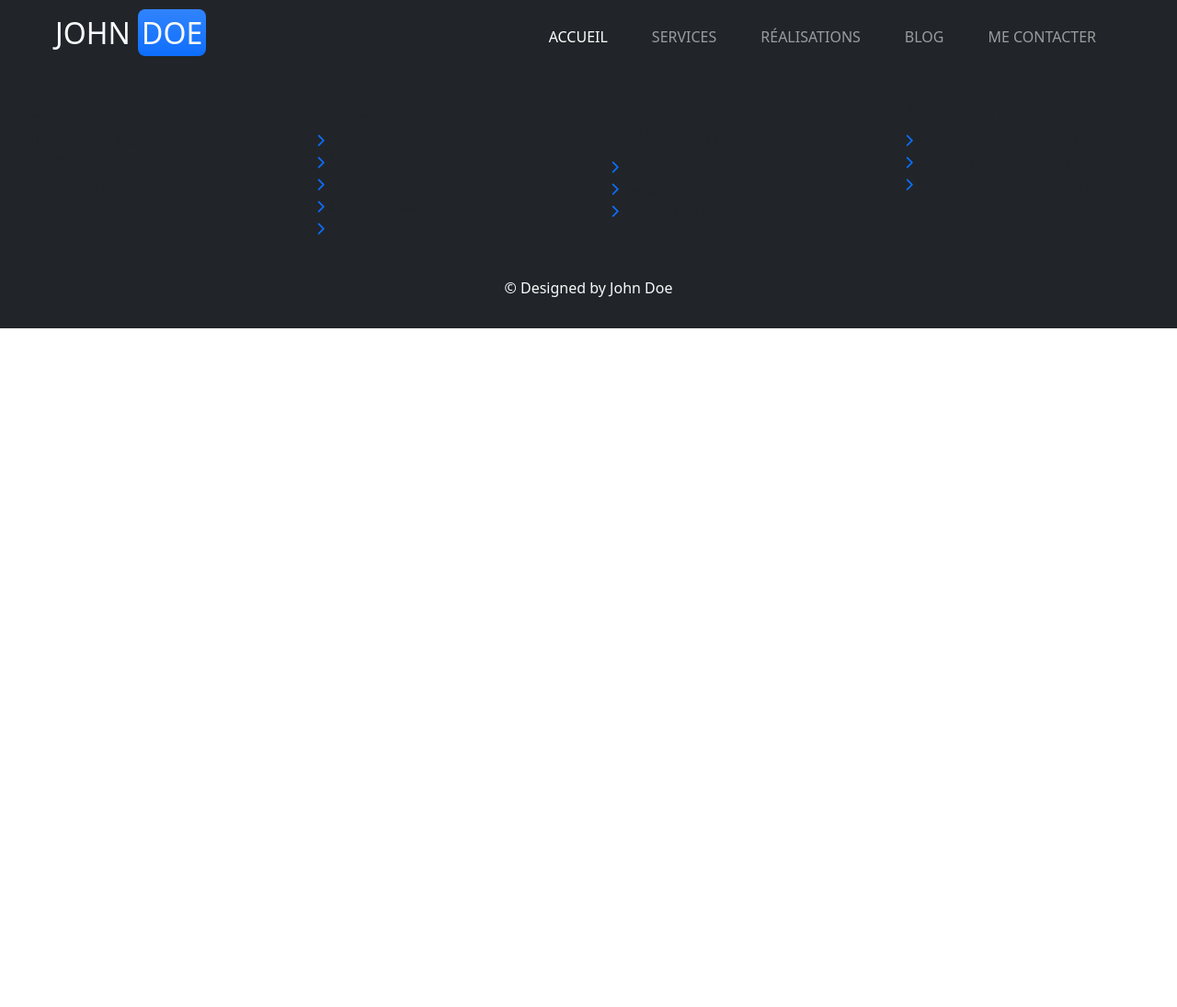
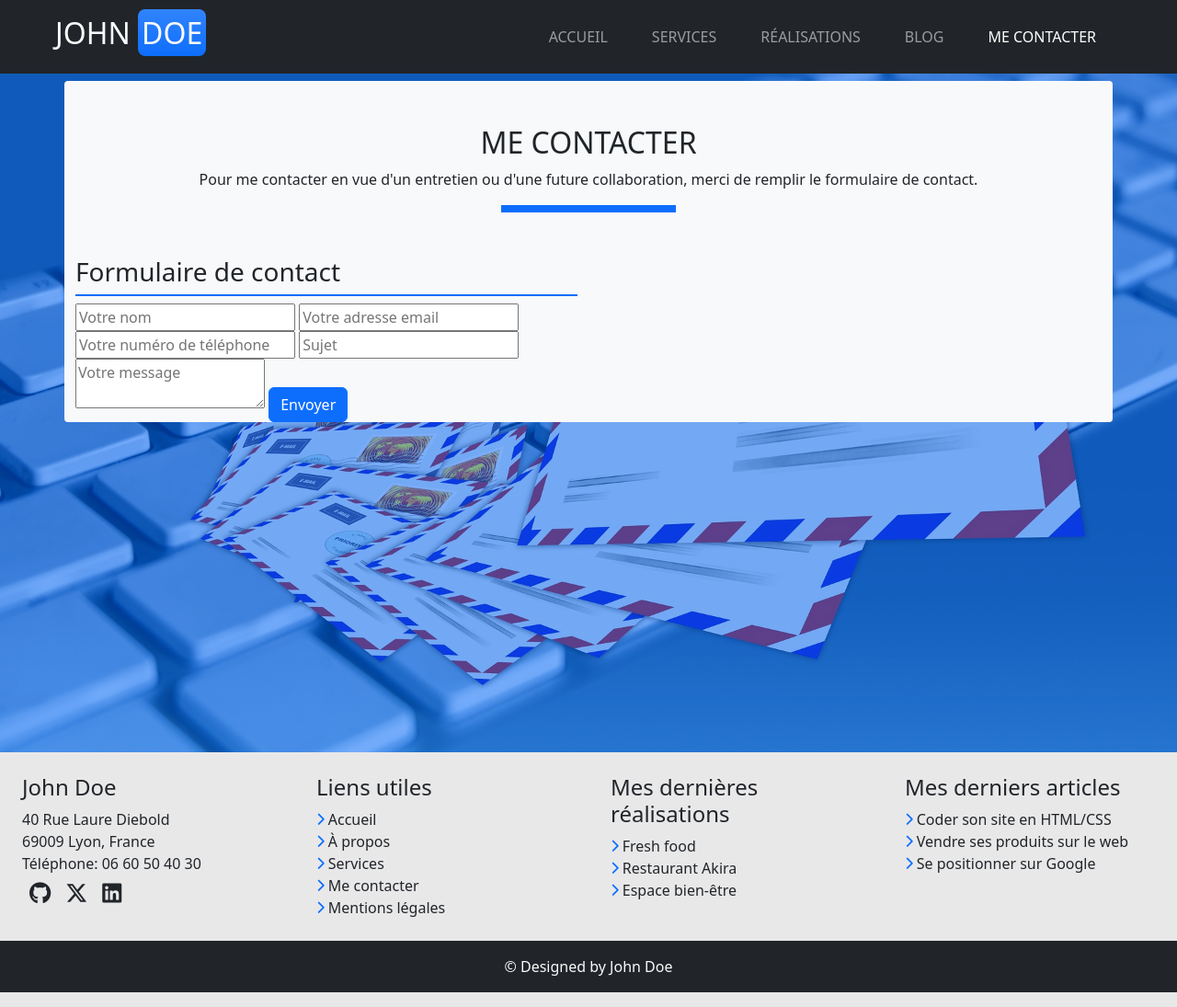
Before and after one commit to BLaeya/cv-john-doe-optimise, a website: page contact.html in a window 1280 px wide. Shown: the whole page at 92% size. Before the commit the page ends 800 px from the top, so only its background shows below. Drawn offline with nearby package versions, Linux system fonts and the light colour scheme.

Commit message:
start dev contact

```diff
--- a/contact.html
+++ b/contact.html
@@ -10,11 +10,11 @@
     ></script>
     <title>CV - portfolio John DOE</title>
   </head>
-  <body>
+  <body class="d-flex flex-column">
     <header>
       <nav class="navbar navbar-expand-lg navbar-dark bg-dark p-1 ps-5">
         <div class="container-fluid">
-          <a href="#" class="navbar-brand">
+          <a href="./index.html" class="navbar-brand">
             <h2 class="navbar-text text-uppercase fw-600 text-light">
               John <span class="bg-primary bg-gradient rounded-3 p-1">Doe</span>
             </h2>
@@ -36,29 +36,96 @@
           >
             <ul class="navbar-nav mb-2 mb-lg-0 text-light text-uppercase">
               <li class="nav-item px-3">
-                <a class="nav-link active" aria-current="page" href="#"
+                <a class="nav-link" aria-current="page" href="./index.html"
                   >Accueil</a
                 >
               </li>
               <li class="nav-item px-3">
-                <a class="nav-link" href="#">Services</a>
+                <a class="nav-link" href="./services.html">Services</a>
               </li>
               <li class="nav-item px-3">
-                <a class="nav-link" href="#">Réalisations</a>
+                <a class="nav-link" href="./portfolio.html">Réalisations</a>
               </li>
               <li class="nav-item px-3">
-                <a class="nav-link" href="#">Blog</a>
+                <a class="nav-link" href="./blog.html">Blog</a>
               </li>
               <li class="nav-item px-3">
-                <a class="nav-link" href="#">Me contacter</a>
+                <a class="nav-link active" href="#">Me contacter</a>
               </li>
             </ul>
           </div>
         </div>
       </nav>
     </header>
-    <main></main>
-    <footer class="container-fluid bg-dark bg-opacity-100">
+    <main>
+      <div class="position-relative">
+        <picture>
+          <img
+            src="./images/contact-bg.jpg"
+            alt="fond contact"
+            class="img-fluid"
+          />
+        </picture>
+        <div
+          class="overlay-contact position-absolute top-0 start-0 w-100 h-100"
+        >
+          <div class="container bg-light rounded-1 mt-2">
+            <div class="row text-center">
+              <h2 class="text-uppercase pt-5">Me contacter</h2>
+              <p class="px-5">
+                Pour me contacter en vue d'un entretien ou d'une future
+                collaboration, merci de remplir le formulaire de contact.
+              </p>
+            </div>
+            <div class="row pb-5">
+              <div class="col-4 col-sm-5 py-1"></div>
+              <div class="col-4 col-sm-2 p-1 bg-primary"></div>
+              <div class="col-4 col-sm-5 py-1"></div>
+            </div>
+            <div class="row row-cols-1 row-cols-md-2">
+              <div class="col-12 col-md-6">
+                <h3 class="border-bottom border-primary border-2 pb-2">
+                  Formulaire de contact
+                </h3>
+                <form>
+                  <input
+                    type="text"
+                    name="name"
+                    id="name"
+                    placeholder="Votre nom"
+                  />
+                  <input
+                    type="email"
+                    name="email"
+                    id="email"
+                    placeholder="Votre adresse email"
+                  />
+                  <input
+                    type="tel"
+                    name="telephone"
+                    id="telephone"
+                    placeholder="Votre numéro de téléphone"
+                  />
+                  <input
+                    type="text"
+                    name="sujet"
+                    id="sujet"
+                    placeholder="Sujet"
+                  />
+                  <textarea
+                    name="message"
+                    id="message"
+                    placeholder="Votre message"
+                  ></textarea>
+                  <button type="button" class="btn btn-primary">Envoyer</button>
+                </form>
+              </div>
+            </div>
+          </div>
+        </div>
+      </div>
+    </main>
+    <footer class="container-fluid bg-dark bg-opacity-10">
       <div class="row row-cols-1 row-cols-md-2 row-cols-lg-4">
         <div class="col-12 col-sm-6 col-lg-3 p-4">
           <h4>John Doe</h4>
--- a/scss/style.scss
+++ b/scss/style.scss
@@ -7,3 +7,8 @@ a {
 .overlay {
   background-color: rgba(0, 0, 0, 0.3);
 }
+
+.overlay-contact {
+  background-color: rgba(0, 105, 255, 0.5);
+  // margin-top: 1rem;
+}
```
Also changed, not shown: index.html (+1 -1 lines), css/style.css, 1 other file.
